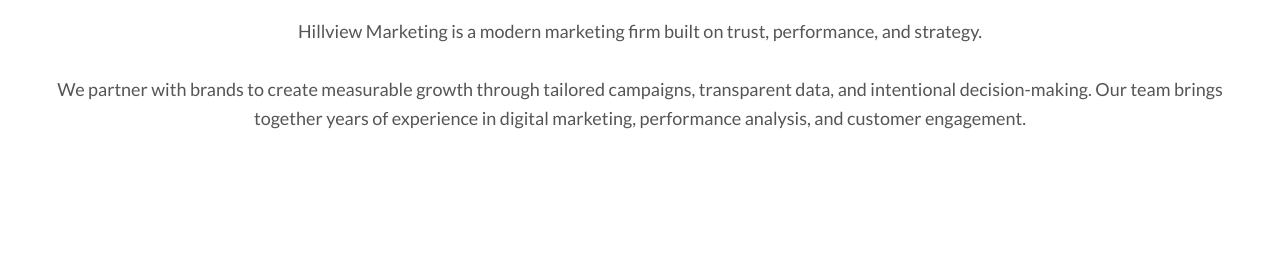
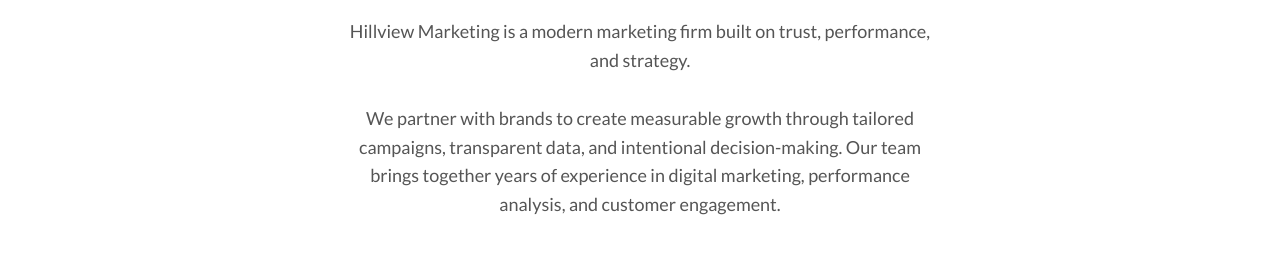
Before and after one commit to HillviewMarketing/Hillview-Marketing-, a plain HTML site: page about.html in a window 1280 px wide. Shown: the part 296-550 px from the top of the page. Drawn offline with Linux system fonts and the light colour scheme.

Commit message:
Add files via upload

```diff
--- a/about.html
+++ b/about.html
@@ -7,6 +7,9 @@
   <link href="https://fonts.googleapis.com/css2?family=Lato:wght@400;700&display=swap" rel="stylesheet">
   <style>
     body {
+      display: flex;
+      flex-direction: column;
+      align-items: center;
       margin: 0;
       font-family: 'Lato', sans-serif;
       background-color: #ffffff;
@@ -55,6 +58,8 @@
     }
 
     .content p {
+      max-width: 600px;
+      margin: 0 auto;
       font-size: 18px;
       color: #555;
     }
```
Also changed, not shown: strategy.html (+5 -0 lines).
